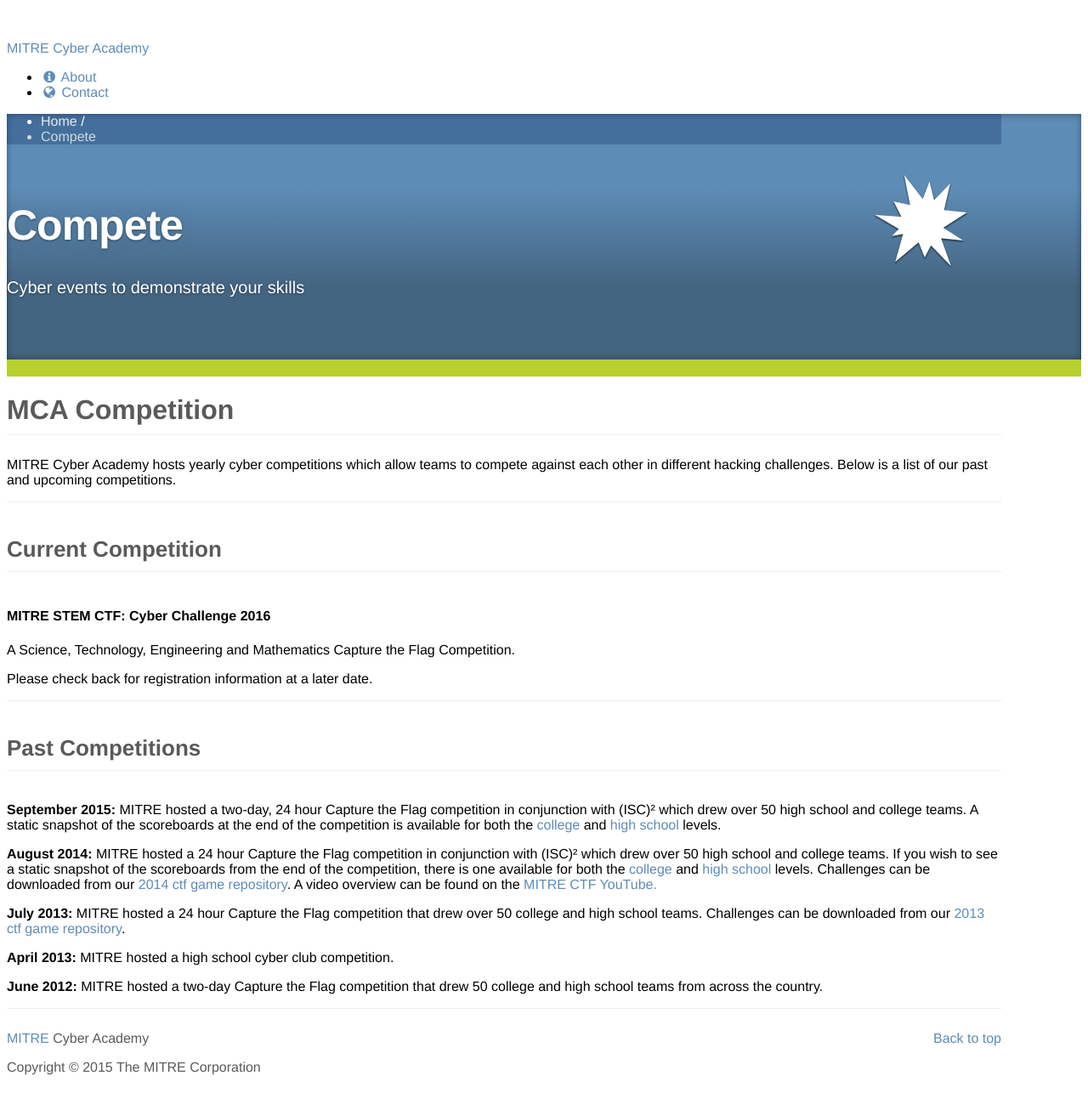
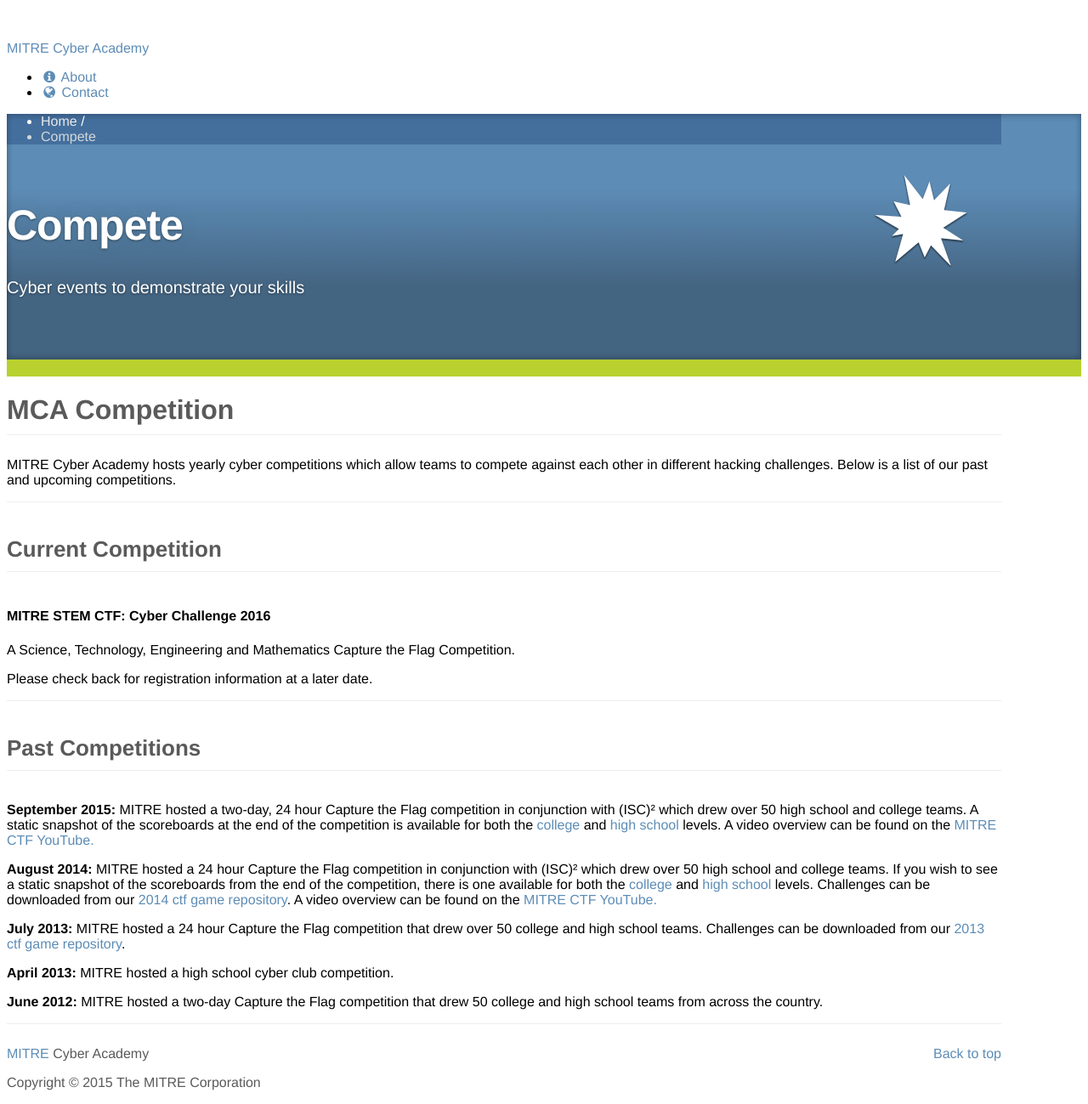
Before and after one commit to mitre-cyber-academy/mitre-cyber-academy.github.io, a Jekyll site: the page built from competitions/index.html, in a window 1280 px wide. Shown: the whole page at 85% size. Built offline with Jekyll 4.4.1, drawn with Linux system fonts in a browser that asks for light colours; nearby versions of some CDN libraries; library files that are not in the unit come from our copies; a script that is not in the unit is left out.

Commit message:
Add link to recap video for 2015 competition.

```diff
--- a/competitions/index.html
+++ b/competitions/index.html
@@ -45,7 +45,7 @@ redirect_from:
         <h2>Past Competitions</h2>
     </div>
     <div class="maincontent row-fluid">
-        <p><b>September 2015:</b> MITRE hosted a two-day, 24 hour Capture the Flag competition in conjunction with (ISC)² which drew over 50 high school and college teams. A static snapshot of the scoreboards at the end of the competition is available for both the <a href="september-2015-college" target="_blank">college</a> and <a href="september-2015-hs" target="_blank">high school</a> levels.
+        <p><b>September 2015:</b> MITRE hosted a two-day, 24 hour Capture the Flag competition in conjunction with (ISC)² which drew over 50 high school and college teams. A static snapshot of the scoreboards at the end of the competition is available for both the <a href="september-2015-college" target="_blank">college</a> and <a href="september-2015-hs" target="_blank">high school</a> levels. A video overview can be found on the <a href="https://www.youtube.com/watch?v=Q-SL8qPbFC0">MITRE CTF YouTube.</a></p>
         <p><b>August 2014:</b> MITRE hosted a 24 hour Capture the Flag competition in conjunction with (ISC)² which drew over 50 high school and college teams. If you wish to see a static snapshot of the scoreboards from the end of the competition, there is one available for both the <a href="august-2014-college" target="_blank">college</a> and <a href="august-2014-hs" target="_blank">high school</a> levels. Challenges can be downloaded from our <a href="https://github.com/mitre-cyber-academy/2014-ctf-game" target="_blank">2014 ctf game repository</a>. A video overview can be found on the <a href="https://www.youtube.com/watch?v=23UGoApdAmw">MITRE CTF YouTube.</a></p>
         <p><b>July 2013:</b> MITRE hosted a 24 hour Capture the Flag competition that drew over 50 college and high school teams. Challenges can be downloaded from our <a href="https://github.com/mitre-cyber-academy/2013-ctf-game" target="_blank">2013 ctf game repository</a>.</p>
         <p><b>April 2013:</b> MITRE hosted a high school cyber club competition.</p>
```
